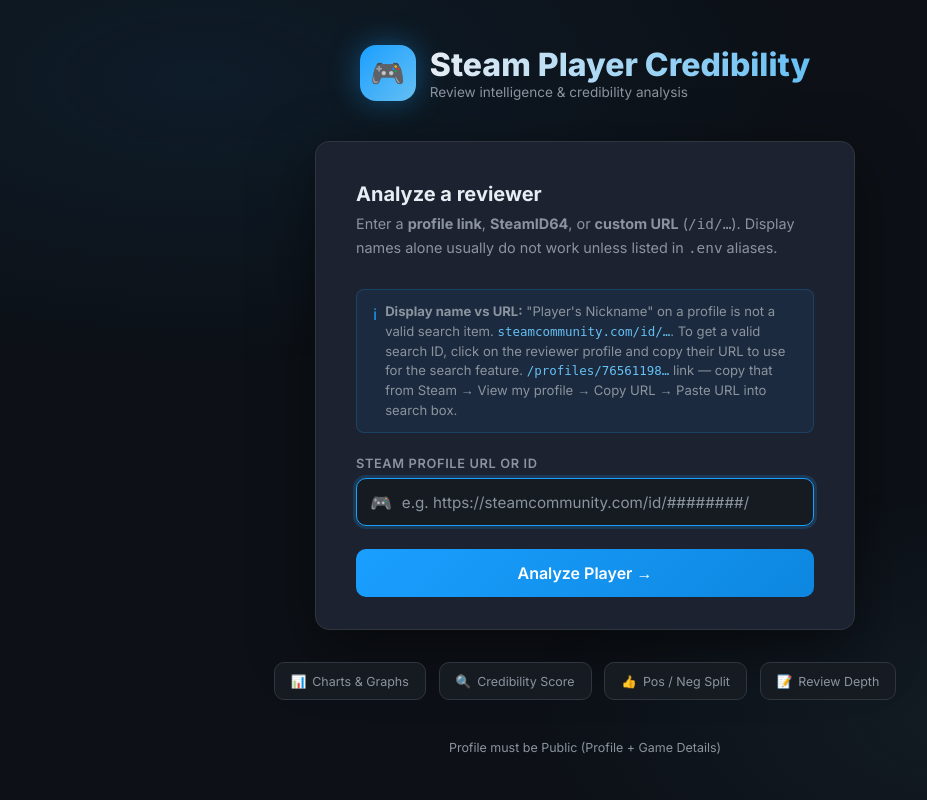
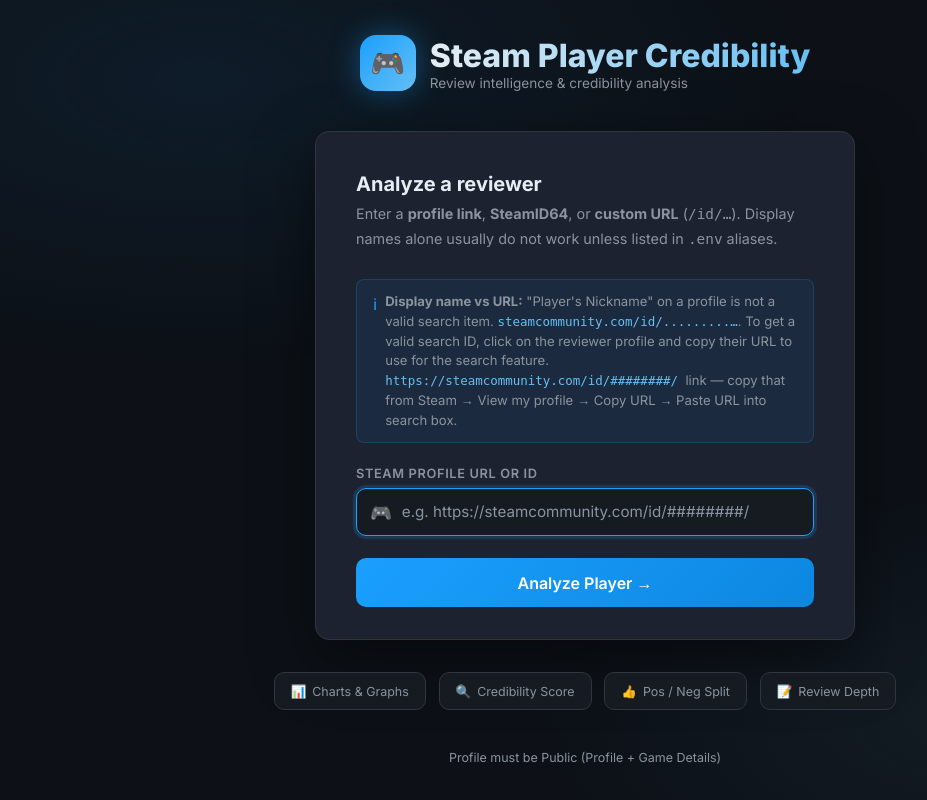
Before and after one commit to lov3tt/Steam_User_Credibility, a Flask app: page / in a window 1280 px wide. Shown: the whole page, without its empty margins (55-982 px from the left). Run offline with Flask 3, Linux system fonts and the light colour scheme; some libraries are stand-ins or nearby versions.

Commit message:
fix some syntax

```diff
--- a/templates/index.html
+++ b/templates/index.html
@@ -258,8 +258,10 @@
         <span class="hi">ℹ</span>
         <span>
           <strong>Display name vs URL:</strong> &quot;Player's Nickname&quot; on a profile is not a valid search item.
-          <code>steamcommunity.com/id/…</code>. To get a valid search ID, click on the reviewer profile and copy their URL to use for the search feature.
-          <code>/profiles/76561198…</code> link — copy that from Steam → View my profile → Copy URL → Paste URL into search box.
+          <code>steamcommunity.com/id/.........…</code>. To get a valid search ID, click on the reviewer profile and copy their URL to use for the search feature.
+          <code>https://steamcommunity.com/id/########/
+
+          </code> link — copy that from Steam → View my profile → Copy URL → Paste URL into search box.
         </span>
       </div>
 
```
